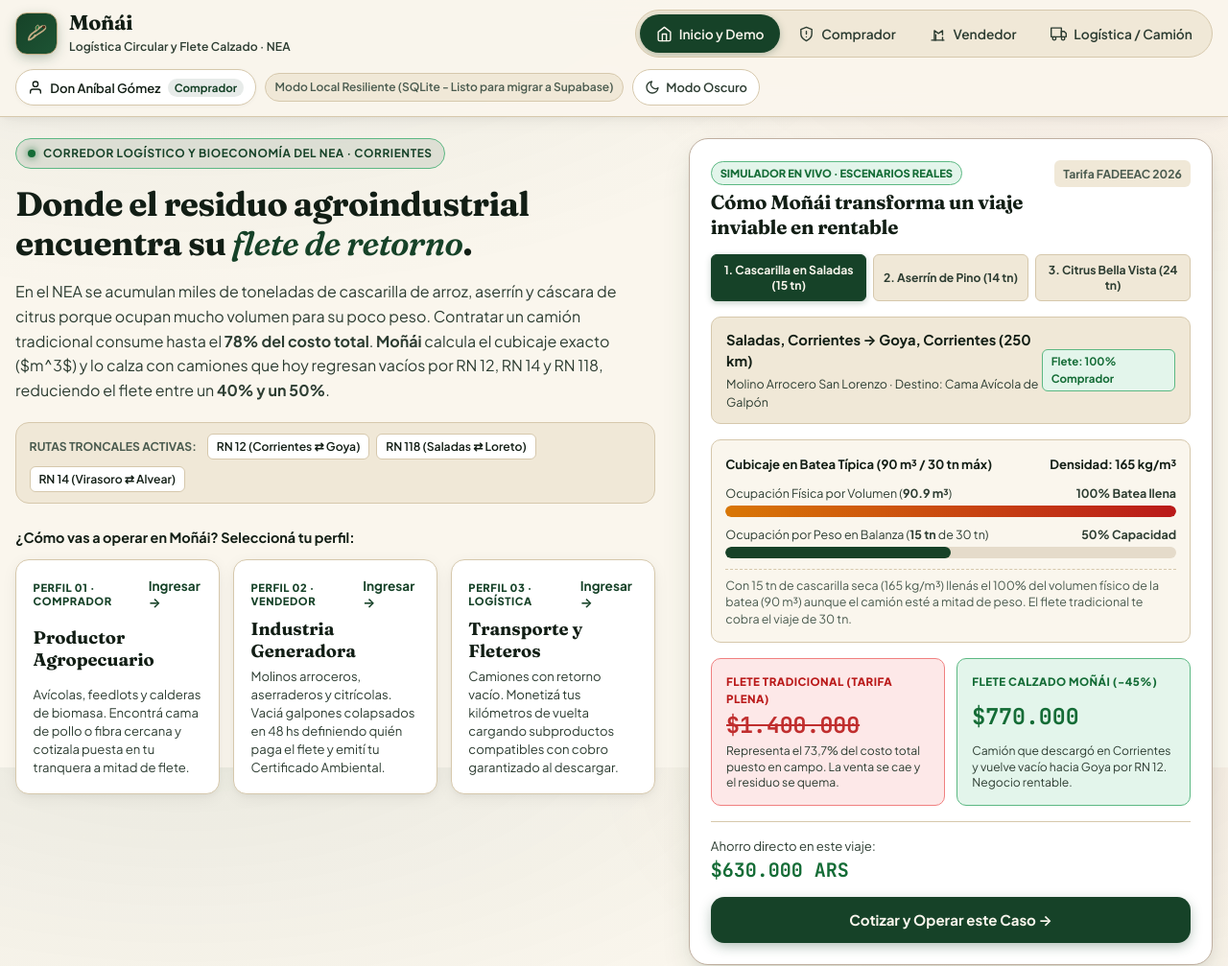
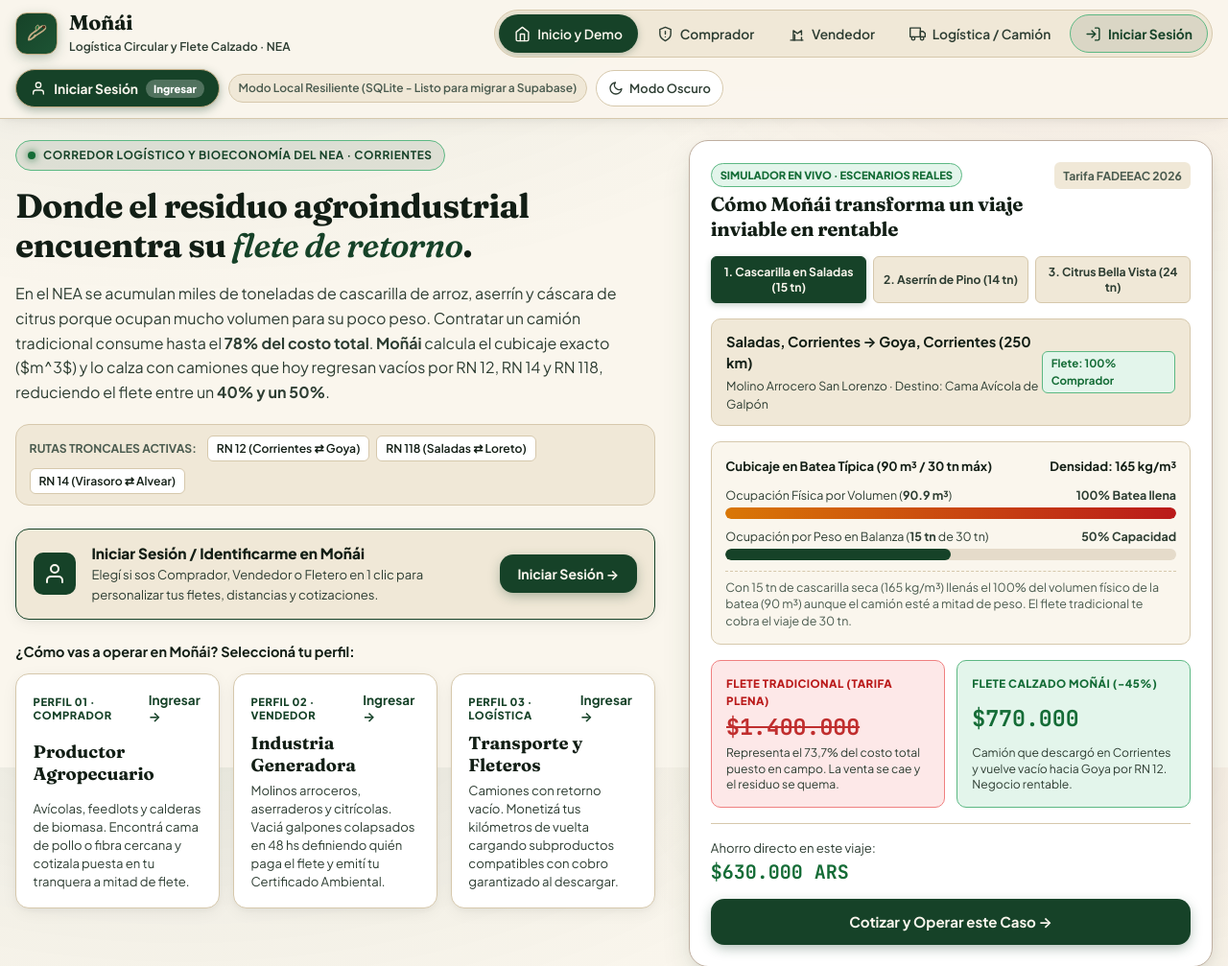
Before and after one commit to JCPSNMSnK/ideathonAgro2026, a Django app: page / in a window 1280 px wide. Shown: the top 1007 px of the page at 96% size. Run offline with Django 5.2, Linux system fonts and the light colour scheme; data comes from the database, SQL or seed files in the repository; data that the repository does not hold is empty.

Commit message:
feat(identidad-visual): boton y pestana de inicio de sesion accesible, isotipo guarani y banner hero

```diff
--- a/static/css/styles.css
+++ b/static/css/styles.css
@@ -1732,3 +1732,118 @@ h4 {
         padding: 1.5cm !important;
     }
 }
+
+/* =============================================================================
+   11. ELEMENTOS DESTACADOS DE INICIO DE SESIÓN Y BOTONES DE ENTRADA
+   ============================================================================= */
+.role-tab-login {
+    background: var(--color-primario-suave) !important;
+    color: var(--color-primario) !important;
+    border: 1.5px solid var(--color-exito-borde) !important;
+    font-weight: 700 !important;
+}
+
+.role-tab-login:hover {
+    background: var(--color-primario) !important;
+    color: var(--texto-sobre-primario) !important;
+}
+
+.role-tab-login svg {
+    stroke: var(--color-primario);
+}
+
+.role-tab-login:hover svg {
+    stroke: var(--texto-sobre-primario);
+}
+
+.btn-iniciar-sesion-navbar {
+    display: inline-flex !important;
+    align-items: center !important;
+    gap: 0.5rem !important;
+    padding: 0.42rem 0.95rem !important;
+    min-height: 40px !important;
+    border-radius: 9999px !important;
+    background: var(--color-primario) !important;
+    color: var(--texto-sobre-primario) !important;
+    border: 1.5px solid var(--color-crema-dorado) !important;
+    box-shadow: 0 3px 10px rgba(22, 66, 40, 0.35) !important;
+    font-size: 0.86rem !important;
+    font-weight: 700 !important;
+    cursor: pointer !important;
+    transition: all 0.2s ease !important;
+}
+
+.btn-iniciar-sesion-navbar:hover {
+    background: var(--color-primario-hover) !important;
+    transform: translateY(-1px);
+    box-shadow: 0 5px 14px rgba(22, 66, 40, 0.45) !important;
+}
+
+.btn-iniciar-sesion-navbar svg {
+    stroke: var(--texto-sobre-primario) !important;
+}
+
+.btn-iniciar-sesion-navbar .session-badge-pill {
+    background: rgba(255, 255, 255, 0.25) !important;
+    color: #FFFFFF !important;
+    font-size: 0.70rem !important;
+    font-weight: 800 !important;
+    padding: 0.15rem 0.5rem !important;
+    border-radius: 9999px !important;
+}
+
+.hero-login-callout {
+    display: flex;
+    align-items: center;
+    justify-content: space-between;
+    gap: 1rem;
+    background: var(--bg-bloque-suave);
+    border: 1.5px solid var(--color-primario);
+    border-radius: var(--radio-md);
+    padding: 0.95rem 1.15rem;
+    margin-bottom: 1.35rem;
+    cursor: pointer;
+    box-shadow: var(--sombra-suave);
+    transition: all 0.2s ease;
+}
+
+.hero-login-callout:hover {
+    background: var(--bg-tarjeta-hover);
+    transform: translateY(-2px);
+    box-shadow: var(--sombra-destacada);
+    border-color: var(--color-exito-borde);
+}
+
+.login-callout-icon {
+    width: 44px;
+    height: 44px;
+    border-radius: 10px;
+    background: var(--color-primario);
+    color: var(--texto-sobre-primario);
+    display: flex;
+    align-items: center;
+    justify-content: center;
+    flex-shrink: 0;
+}
+
+.login-callout-icon svg {
+    stroke: var(--texto-sobre-primario);
+}
+
+.login-callout-text {
+    flex: 1;
+    min-width: 0;
+}
+
+.callout-heading {
+    font-size: 0.96rem;
+    font-weight: 800;
+    color: var(--texto-principal);
+    line-height: 1.25;
+}
+
+.callout-desc {
+    font-size: 0.82rem;
+    color: var(--texto-secundario);
+    margin-top: 0.2rem;
+}
--- a/static/js/app.js
+++ b/static/js/app.js
@@ -19,12 +19,7 @@ function formatoARS(valor) {
 /* =============================================================================
    1. GESTIÓN DE SESIÓN Y PERFIL DE USUARIO ACCESIBLE (PRODUCTOR RURAL)
    ============================================================================= */
-let usuarioActivo = {
-    rol: "comprador",
-    nombre: "Don Aníbal Gómez",
-    organizacion: "Granja Avícola San Isidro SRL",
-    localidad: "Goya, Corrientes",
-};
+let usuarioActivo = null;
 
 function abrirModalLogin() {
     const modal = document.getElementById("modal-login");
@@ -75,7 +70,11 @@ function guardarIdentificacionManual(event) {
 
 function guardarYActualizarSesion() {
     try {
-        localStorage.setItem("monai_usuario_activo", JSON.stringify(usuarioActivo));
+        if (usuarioActivo) {
+            localStorage.setItem("monai_usuario_activo", JSON.stringify(usuarioActivo));
+        } else {
+            localStorage.removeItem("monai_usuario_activo");
+        }
     } catch (e) {}
     aplicarDatosSesionEnUI();
 }
@@ -96,17 +95,29 @@ function restaurarSesionGuardada() {
 function aplicarDatosSesionEnUI() {
     const label = document.getElementById("session-user-label");
     const pill = document.getElementById("session-role-pill");
+    const tabLabel = document.getElementById("nav-login-tab-label");
+
+    const rolMap = {
+        comprador: "Comprador",
+        vendedor: "Vendedor",
+        logistica: "Logística",
+    };
+
+    if (!usuarioActivo) {
+        if (label) label.textContent = "Iniciar Sesión";
+        if (pill) pill.textContent = "Ingresar";
+        if (tabLabel) tabLabel.textContent = "Iniciar Sesión";
+        return;
+    }
 
     if (label) {
-        label.textContent = usuarioActivo.nombre || "Identificarme";
+        label.textContent = usuarioActivo.nombre || "Iniciar Sesión";
     }
     if (pill) {
-        const rolMap = {
-            comprador: "Comprador",
-            vendedor: "Vendedor",
-            logistica: "Logística",
-        };
         pill.textContent = rolMap[usuarioActivo.rol] || "Usuario";
+    }
+    if (tabLabel) {
+        tabLabel.textContent = `Mi Perfil (${rolMap[usuarioActivo.rol] || "Usuario"})`;
     }
 
     // Prefill de campos según el usuario activo
--- a/templates/mercado/index.html
+++ b/templates/mercado/index.html
@@ -109,18 +109,30 @@
                     </svg>
                     <span>Logística / Camión</span>
                 </button>
+                <!-- Pestaña Directa para Iniciar Sesión -->
+                <button type="button"
+                        class="role-tab-btn role-tab-login"
+                        id="nav-btn-login"
+                        onclick="abrirModalLogin()">
+                    <svg width="17" height="17" viewBox="0 0 24 24" fill="none" stroke="currentColor" stroke-width="2" stroke-linecap="round" stroke-linejoin="round" aria-hidden="true">
+                        <path d="M15 3h4a2 2 0 0 1 2 2v14a2 2 0 0 1-2 2h-4"></path>
+                        <polyline points="10 17 15 12 10 7"></polyline>
+                        <line x1="15" y1="12" x2="3" y2="12"></line>
+                    </svg>
+                    <span id="nav-login-tab-label">Iniciar Sesión</span>
+                </button>
             </nav>
 
             <!-- Acciones de Navegación: Usuario Activo, Conexión y Modo Claro/Oscuro -->
             <div class="nav-actions">
                 <!-- Botón de Identificación / Sesión de Usuario -->
-                <button type="button" id="btn-user-session" class="user-session-btn" onclick="abrirModalLogin()" aria-label="Identificarse como usuario">
+                <button type="button" id="btn-user-session" class="user-session-btn btn-iniciar-sesion-navbar" onclick="abrirModalLogin()" aria-label="Iniciar Sesión en Moñái">
                     <svg width="16" height="16" viewBox="0 0 24 24" fill="none" stroke="currentColor" stroke-width="2" stroke-linecap="round" stroke-linejoin="round" aria-hidden="true">
                         <path d="M20 21v-2a4 4 0 0 0-4-4H8a4 4 0 0 0-4 4v2"></path>
                         <circle cx="12" cy="7" r="4"></circle>
                     </svg>
-                    <span id="session-user-label">Identificarme</span>
-                    <span class="session-badge-pill" id="session-role-pill">Demo</span>
+                    <strong id="session-user-label">Iniciar Sesión</strong>
+                    <span class="session-badge-pill" id="session-role-pill">Ingresar</span>
                 </button>
 
                 <span class="db-pill">{{ db_mode_label }}</span>
@@ -177,6 +189,23 @@
                             <span class="corredor-tag">RN 12 (Corrientes ⇄ Goya)</span>
                             <span class="corredor-tag">RN 118 (Saladas ⇄ Loreto)</span>
                             <span class="corredor-tag">RN 14 (Virasoro ⇄ Alvear)</span>
+                        </div>
+
+                                                <!-- Banner Directo de Iniciar Sesión / Identificación -->
+                        <div class="hero-login-callout" onclick="abrirModalLogin()" role="button" tabindex="0">
+                            <div class="login-callout-icon">
+                                <svg width="24" height="24" viewBox="0 0 24 24" fill="none" stroke="currentColor" stroke-width="2" stroke-linecap="round" stroke-linejoin="round">
+                                    <path d="M20 21v-2a4 4 0 0 0-4-4H8a4 4 0 0 0-4 4v2"></path>
+                                    <circle cx="12" cy="7" r="4"></circle>
+                                </svg>
+                            </div>
+                            <div class="login-callout-text">
+                                <div class="callout-heading">Iniciar Sesión / Identificarme en Moñái</div>
+                                <div class="callout-desc">Elegí si sos Comprador, Vendedor o Fletero en 1 clic para personalizar tus fletes, distancias y cotizaciones.</div>
+                            </div>
+                            <button type="button" class="btn-primary" style="width:auto; padding:0.5rem 1.15rem; min-height:40px; font-size:0.88rem; flex-shrink:0;">
+                                Iniciar Sesión →
+                            </button>
                         </div>
 
                         <div class="role-entry-label">¿Cómo vas a operar en Moñái? Seleccioná tu perfil:</div>
```
